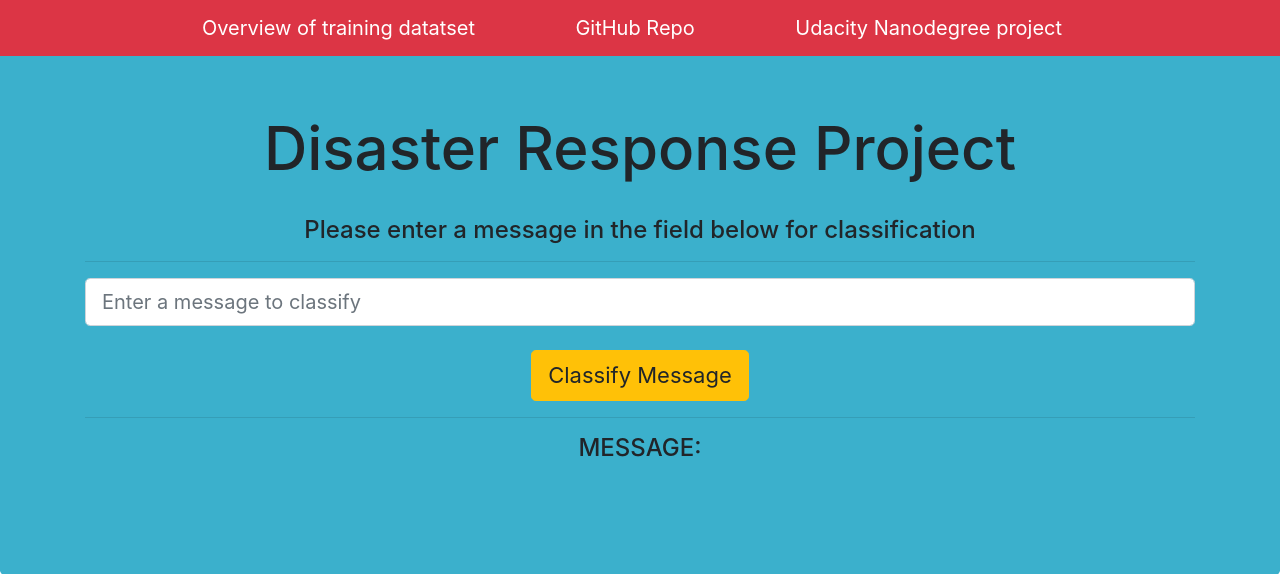
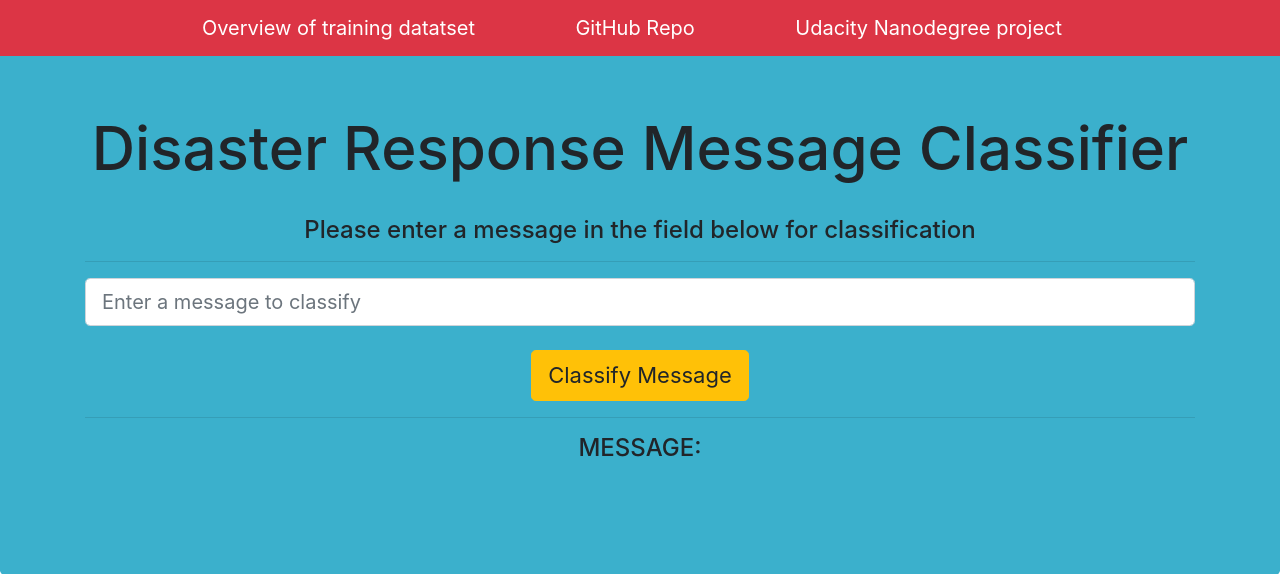
Before and after one commit to perkinsml/disaster_response_pipeline, a Flask app: template app/templates/go.html in a window 1280 px wide. Shown: the top 574 px of the page. Run offline with Flask 2, Linux system fonts and the light colour scheme; the template is opened without the code that fills it, so the values that code supplies are empty; parts of the project's set-up code (start-up, migrations or seed data) failed here and were passed over; some libraries are stand-ins or nearby versions.

Commit message:
README & web app template updates, added requirements.text

```diff
--- a/app/templates/master.html
+++ b/app/templates/master.html
@@ -26,7 +26,7 @@
         <div class="navbar-header">
             <a class="navbar-brand mr-5" href="/">Overview of training datatset</a>
             <a class="navbar-brand ml-5 mr-5" href="https://github.com/perkinsml/disaster_response_pipeline" target="_blank">GitHub Repo</a>
-            <a class="navbar-brand ml-5" href="https://www.udacity.com/">Udacity Nanodegree project</a>
+            <a class="navbar-brand ml-5" href="https://www.udacity.com/" target="_blank">Udacity Nanodegree project</a>
         </div>
     </div>
 </nav>
@@ -36,7 +36,7 @@
 <div class="jumbotron" style="background-color:#3BB0CC">
     <div class="container">
         <br>
-        <h1 class="text-center" style=font-size:60px>Disaster Response Project</h1>
+        <h1 class="text-center" style=font-size:60px>Disaster Response Message Classifier</h1>
         <br>
         <h4><p class="text-center">Please enter a message in the field below for classification</p></h4>
         <hr />
```
Also changed, not shown: requirements.txt (added, +22 -0 lines), README.md, web_app_header.png (added).
